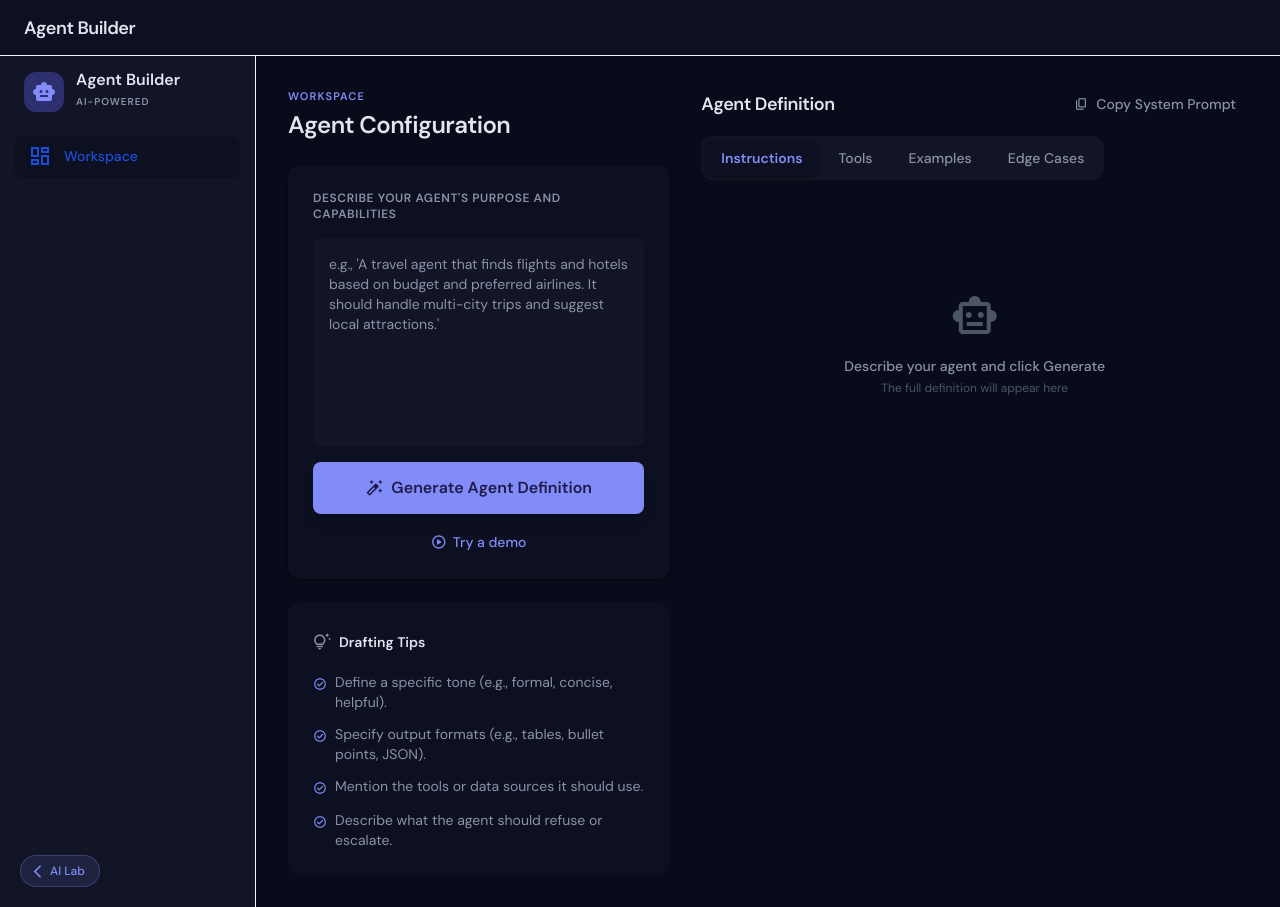
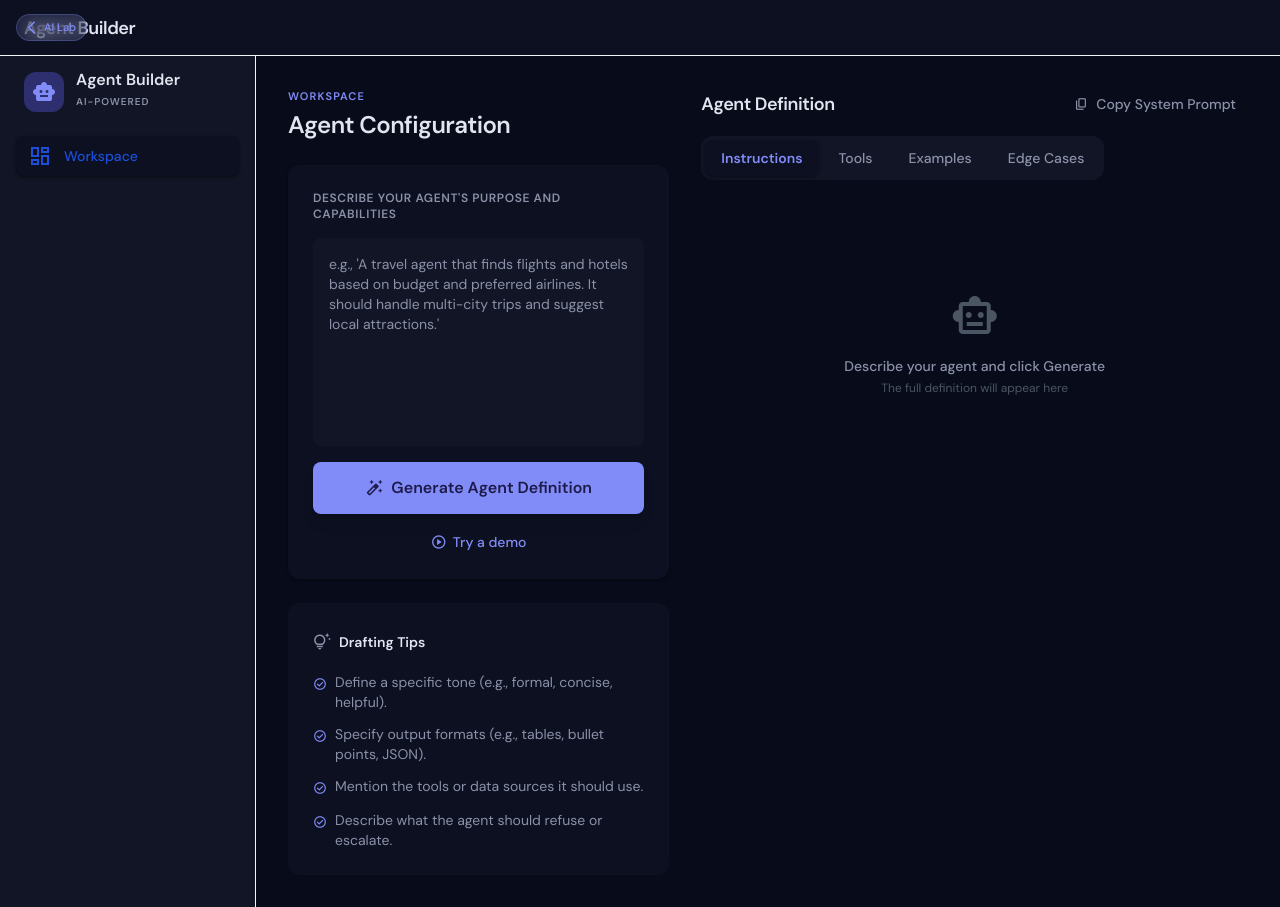
Before and after one commit to Moealsarraj/ailab, a Flask app: page /agent-builder/ in a window 1280 px wide. Run offline with Flask 3, Linux system fonts and the light colour scheme; some libraries are stand-ins or nearby versions.

Commit message:
fix full-height layout + move back button to top-left

```diff
--- a/app/templates/base.html
+++ b/app/templates/base.html
@@ -74,7 +74,7 @@ tailwind.config = {
     --border: #1e2234;
   }
   *, *::before, *::after { box-sizing: border-box; }
-  html, body {
+  html, body { height: 100%; overflow: hidden;
     background: #080c1a !important;
     color: #e2e4f0;
     font-family: DM Sans, sans-serif;
@@ -151,18 +151,18 @@ tailwind.config = {
   /* Back-to-hub button */
   .hub-back-btn {
     position: fixed;
-    bottom: 1.25rem;
-    left: 1.25rem;
+    top: 0.9rem;
+    left: 1rem;
     z-index: 9999;
     display: flex;
     align-items: center;
     gap: 5px;
-    padding: 6px 14px 6px 9px;
+    padding: 4px 10px 4px 7px;
     border-radius: 100px;
     background: rgba(129,140,248, .12);
     border: 1px solid rgba(129,140,248, .28);
     color: #818cf8;
-    font-size: 12px;
+    font-size: 11px;
     font-weight: 500;
     text-decoration: none;
     backdrop-filter: blur(10px);
```
